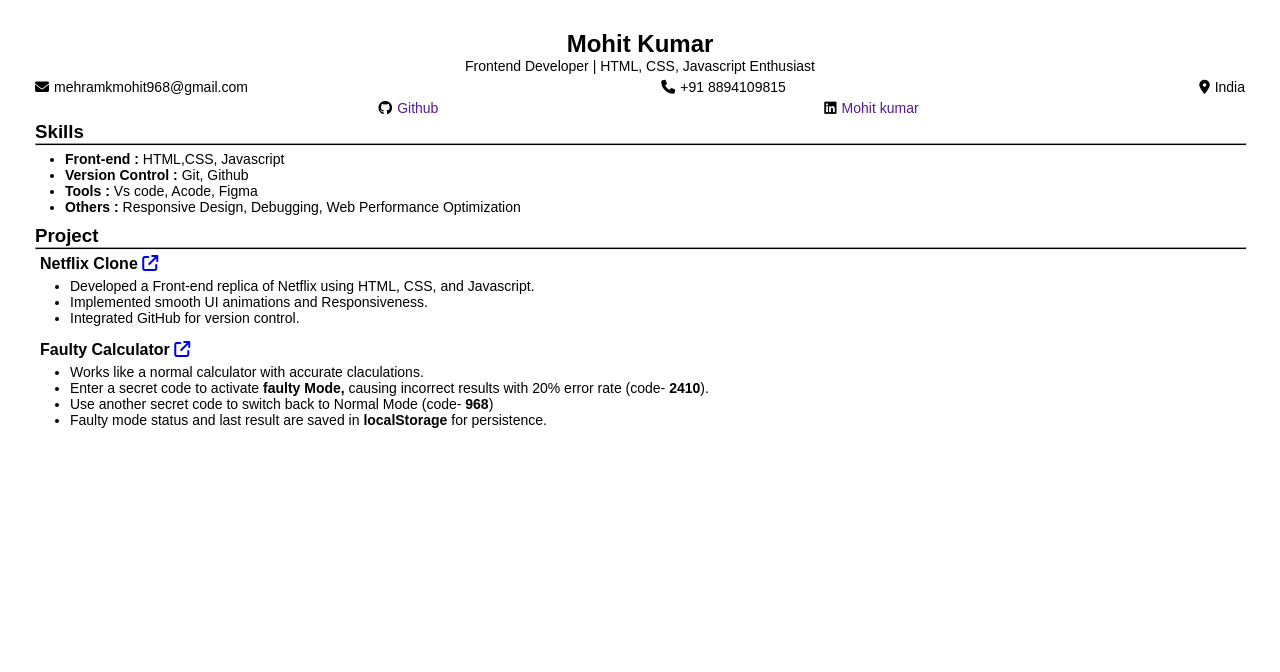
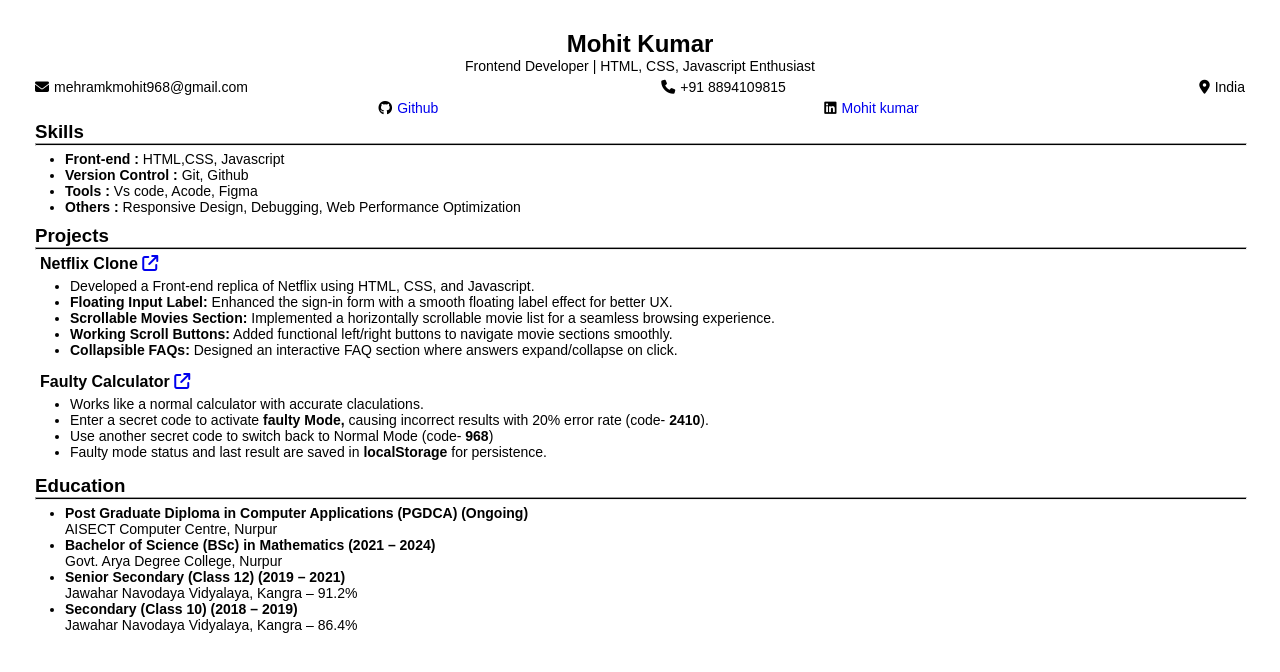
Before and after one commit to Novamxter/Resume, a plain HTML site: page index.html in a window 1280 px wide. Drawn offline with Linux system fonts and the light colour scheme.

Commit message:
Added Education Details

```diff
--- a/index.html
+++ b/index.html
@@ -1,4 +1,4 @@
-<!DOCTYPE html>
+<!doctype html>
 <html lang="en">
   <head>
     <meta charset="UTF-8" />
@@ -35,11 +35,11 @@
         <div class="links">
           <div class="github">
             <i class="fa-brands fa-github"></i>
-            <a href="">Github</a>
+            <a href="https://github.com/Novamxter">Github</a>
           </div>
           <div class="linkdin">
             <i class="fa-brands fa-linkedin"></i>
-            <a href="">Mohit kumar</a>
+            <a href="https://www.linkedin.com/in/mohit-kumar-3aa180338">Mohit kumar</a>
           </div>
         </div>
       </div>
@@ -47,7 +47,7 @@
     <main>
       <section class="skills">
         <h3>Skills</h3>
-        <hr>
+        <hr />
         <ul>
           <li>
             <span>Front-end :</span>
@@ -63,39 +63,85 @@
           </li>
           <li>
             <span>Others :</span>
-                <span>Responsive Design, Debugging, Web Performance Optimization</span>
+            <span
+              >Responsive Design, Debugging, Web Performance Optimization</span
+            >
           </li>
         </ul>
       </section>
       <section class="projects">
-        <h3>Project</h3>
-        <hr>
+        <h3>Projects</h3>
+        <hr />
         <section class="first-project">
           <h4>
             <span>Netflix Clone</span>
             <span>
-                    <a href="https://novamxter.github.io/Project-Netflix/"><i class="fa-solid fa-arrow-up-right-from-square"></i></a>
+              <a href="https://novamxter.github.io/Project-Netflix/"
+                ><i class="fa-solid fa-arrow-up-right-from-square"></i
+              ></a>
             </span>
           </h4>
           <ul>
-                <li>Developed a Front-end replica of Netflix using HTML, CSS, and Javascript.</li>
-                <li>Implemented smooth UI animations and Responsiveness.</li>
-                <li>Integrated GitHub for version control.</li>
+            <li>
+              Developed a Front-end replica of Netflix using HTML, CSS, and
+              Javascript.
+            </li>
+            <li><span>Floating Input Label:</span> Enhanced the sign-in form with a smooth floating label effect for better UX.</li>
+            <li><span>Scrollable Movies Section:</span> Implemented a horizontally scrollable movie list for a seamless browsing experience.</li>
+            <li><span>Working Scroll Buttons:</span> Added functional left/right buttons to navigate movie sections smoothly.</li>
+            <li><span>Collapsible FAQs:</span> Designed an interactive FAQ section where answers expand/collapse on click.</li>
           </ul>
         </section>
         <section class="second-project">
           <h4>
             <span>Faulty Calculator</span>
-                <span><a href="https://novamxter.github.io/Faulty_Calculator/"><i class="fa-solid fa-arrow-up-right-from-square"></i></a>
+            <span
+              ><a href="https://novamxter.github.io/Faulty_Calculator/"
+                ><i class="fa-solid fa-arrow-up-right-from-square"></i
+              ></a>
             </span>
           </h4>
           <ul>
             <li>Works like a normal calculator with accurate claculations.</li>
-                <li>Enter a secret code to activate <span>faulty Mode,</span> causing incorrect results with 20% error rate (code- <span>2410</span>).</li>
-                <li>Use another secret code to switch back to Normal Mode (code- <span>968</span>)</li>
-                <li>Faulty mode status and last result are saved in <span>localStorage</span> for persistence.</li>
+            <li>
+              Enter a secret code to activate
+              <span>faulty Mode,</span> causing incorrect results with 20% error
+              rate (code- <span>2410</span>).
+            </li>
+            <li>
+              Use another secret code to switch back to Normal Mode (code-
+              <span>968</span>)
+            </li>
+            <li>
+              Faulty mode status and last result are saved in
+              <span>localStorage</span> for persistence.
+            </li>
           </ul>
         </section>
+      </section>
+      <section class="education">
+        <h3>Education</h3>
+        <hr>
+        <ul>
+          <li>
+            <span>Post Graduate Diploma in Computer Applications (PGDCA) (Ongoing)</span>
+            <span>AISECT Computer Centre, Nurpur</span>
+          </li>
+          <li>
+            <span>Bachelor of Science (BSc) in Mathematics (2021 – 2024)</span>
+            <span>Govt. Arya Degree College, Nurpur</span>
+          </li>
+          <li>
+            <span>Senior Secondary (Class 12) (2019 – 2021)
+            </span>
+            <span>Jawahar Navodaya Vidyalaya, Kangra – 91.2%</span>
+          </li>
+          <li>
+            <span>Secondary (Class 10) (2018 – 2019)</span>
+            <span>Jawahar Navodaya Vidyalaya, Kangra – 86.4%</span>
+          </li>
+
+        </ul>
       </section>
     </main>
   </body>
--- a/styles/main.css
+++ b/styles/main.css
@@ -12,10 +12,10 @@ header {
   flex-direction: column;
   align-items: center;
 }
-header h2{
+header h2 {
   font-weight: 750;
 }
-header p{
+header p {
   font-size: 14px;
 }
 .contact-details {
@@ -25,59 +25,73 @@ header p{
   margin: 5px 0;
   row-gap: 5px;
 }
-.contact-details .basic{
+.contact-details .basic {
   display: flex;
   justify-content: space-between;
 }
-.contact-details .links{
+.contact-details .links {
   display: flex;
   justify-content: center;
   gap: 100px;
 }
-.contact-details .links div{
+.contact-details .links div {
   width: 30%;
   display: flex;
   justify-content: center;
-
 }
-.contact-details div{
+.contact-details div {
   display: flex;
   align-items: center;
   column-gap: 5px;
   /* padding: 0 5px; */
   font-size: 14px;
 }
-.contact-details a{
+.contact-details a {
   text-decoration: none;
 }
-hr{
+hr {
   height: 1px;
   width: 100%;
   background-color: black;
 }
-/* -------------skill-section------------ */
-.skills h3{
+/* -----------skill-section----------- */
+.skills h3 {
   font-weight: 750;
 }
-.skills ul{
+.skills ul {
   font-size: 14px;
   padding: 5px 30px;
 }
-.skills ul li span:first-child{
+.skills ul li span:first-child {
   font-weight: 700;
 }
-/* ----------------Project-section------------- */
-.projects{
+/* ----------Project-section---------- */
+.projects {
   margin: 5px 0;
 }
-.projects section{
+.projects section {
   padding: 5px;
 }
-.projects ul{
+.projects ul {
   font-weight: 500;
   font-size: 14px;
   padding: 5px 30px;
 }
-.second-project ul span{
+.first-project ul span,.second-project ul span {
   font-weight: 600;
 }
+/* --------education-section--------- */
+.education{
+  margin: 5px 0;
+}
+.education ul{
+  font-weight: 500;
+  font-size: 14px;
+  padding: 5px 30px;
+}
+.education ul span:first-child{
+  font-weight: 700;
+}
+.education ul span:nth-child(2){
+  display: block;
+}
```
Lines whose indentation alone changed are shown as unchanged.
